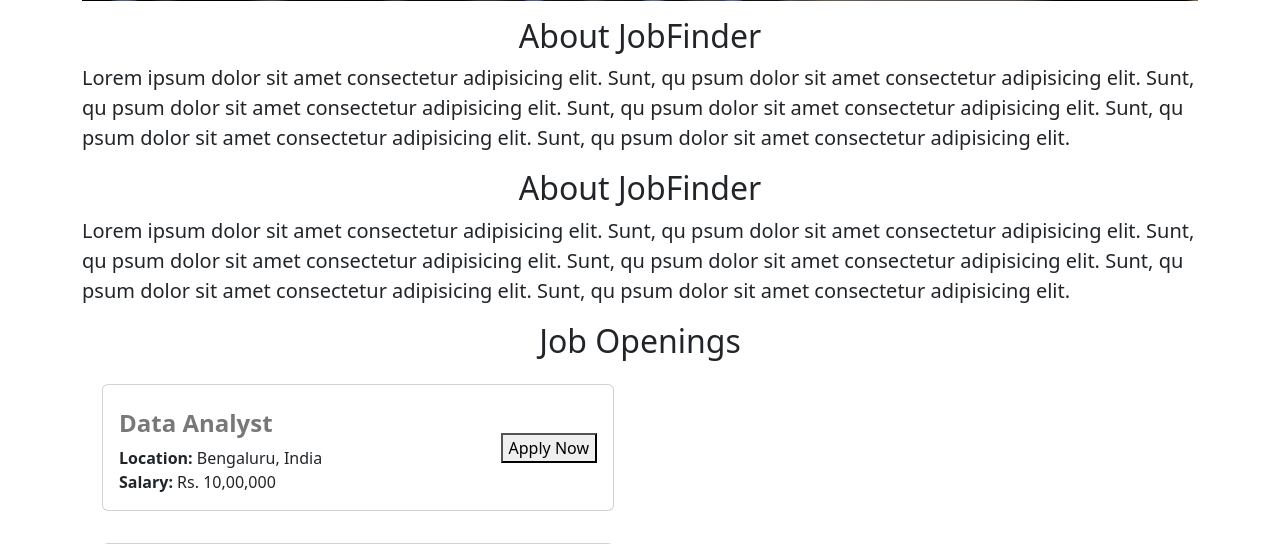
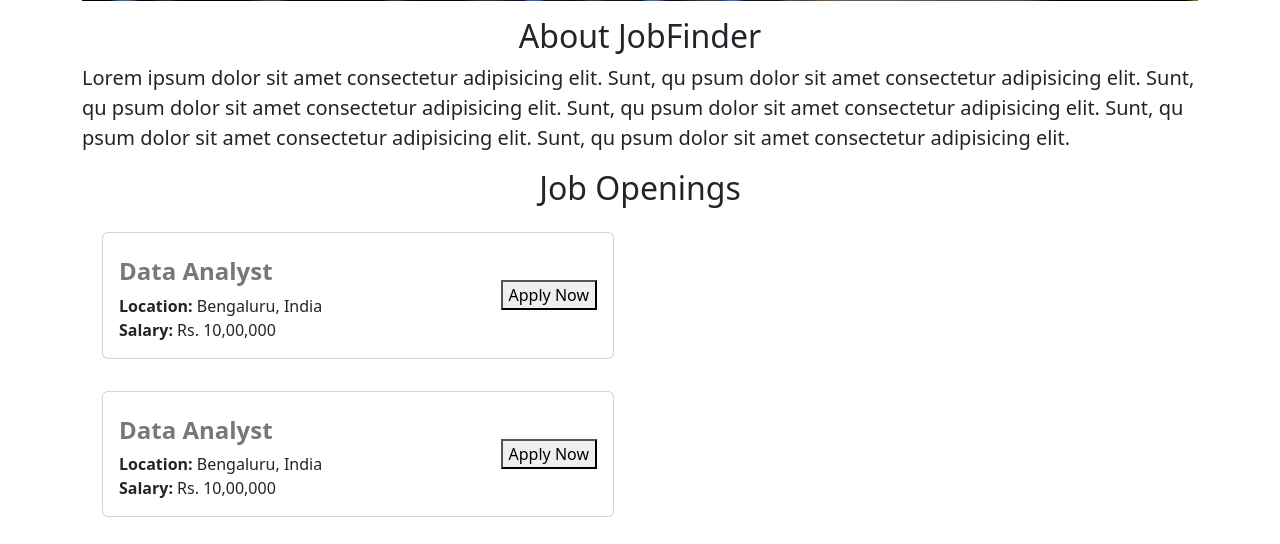
Before and after one commit to Shivamsinghshamsher/myFlaskApp, a Flask app: page / in a window 1280 px wide. Shown: the part 535-1079 px from the top of the page. Run offline with Flask 3, Linux system fonts and the light colour scheme.

Commit message:
made some changes

```diff
--- a/templates/index.html
+++ b/templates/index.html
@@ -91,8 +91,6 @@
       </div>
     <h2 class='text-center mt-3 mb-2'>About JobFinder</h2>
     <p class='lead'>Lorem ipsum dolor sit amet consectetur adipisicing elit. Sunt, qu psum dolor sit amet consectetur adipisicing elit. Sunt, qu psum dolor sit amet consectetur adipisicing elit. Sunt, qu psum dolor sit amet consectetur adipisicing elit. Sunt, qu psum dolor sit amet consectetur adipisicing elit. Sunt, qu psum dolor sit amet consectetur adipisicing elit. </p>
-    <h2 class='text-center mt-3 mb-2'>About JobFinder</h2>
-    <p class='lead'>Lorem ipsum dolor sit amet consectetur adipisicing elit. Sunt, qu psum dolor sit amet consectetur adipisicing elit. Sunt, qu psum dolor sit amet consectetur adipisicing elit. Sunt, qu psum dolor sit amet consectetur adipisicing elit. Sunt, qu psum dolor sit amet consectetur adipisicing elit. Sunt, qu psum dolor sit amet consectetur adipisicing elit. </p>
     <h2 class='text-center'>Job Openings</h2>
     <div class="row">
       {% for job in jobs %}
```
